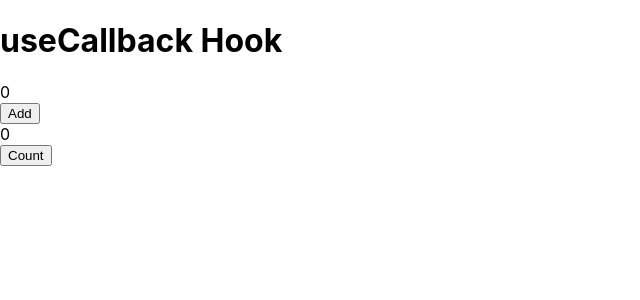
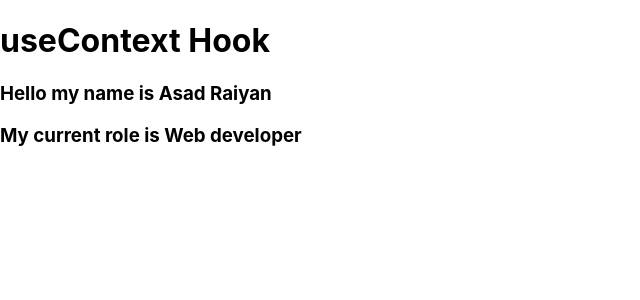
Before and after one commit to asadraiyan/React-Hooks-using-array-method, a React (Create React App) app: page / in a window 1280 px wide. Shown: the top 300 px of the page, without its empty margins (0-640 px from the left). Built offline with nearby package versions, Linux system fonts and the light colour scheme.

Commit message:
Implementing useContext Hook

```diff
--- a/src/App.js
+++ b/src/App.js
@@ -11,7 +11,7 @@
 // import Counter from "./components/Counter"
 // import Inputdisplay from "./components/Inputdisplay";
 // import QuoteGen from "./components/QuoteGen"
-import UseCallback from "./components/UseCallback";
+// import UseCallback from "./components/UseCallback";
 // import Usememohook from "./components/Usememohook";
 // import Userefhook from "./components/Userefhook"
 // import Home from './components/Home';
@@ -28,6 +28,7 @@ import UseCallback from "./components/UseCallback";
 // import InputForm from "./components/InputForm";
 // import NoteApp from "./components/NoteApp"
 // import Axios from "./components/Axios";
+import UseContext from "./components/ContextHook/UseContext";
 
 const App = () => {
   // const name = "Asad Raiyan"
@@ -51,7 +52,8 @@ const App = () => {
         {/* <Reactlifecyclemethod /> */}
         {/* <Userefhook /> */}
         {/* <Usememohook /> */}
-        <UseCallback />
+        {/* <UseCallback /> */}
+        <UseContext />
         {/* <Counter /> */}
         {/* <NoteApp /> */}
         {/* <LandingPage /> */}
--- /dev/null
+++ b/src/components/ContextHook/CompX.js
@@ -0,0 +1,13 @@
+import React, { useContext } from "react";
+import { context } from "./UseContext";
+
+const CompX = () => {
+  const name = useContext(context).name;
+  return (
+    <div>
+      <h3>{`Hello my name is ${name}`}</h3>
+    </div>
+  );
+};
+
+export default CompX;
--- /dev/null
+++ b/src/components/ContextHook/CompY.js
@@ -0,0 +1,12 @@
+import React, { useContext } from "react";
+import { context } from "./UseContext";
+const CompY = () => {
+  const role = useContext(context).role;
+  return (
+    <div>
+      <h3>{`My current role is ${role}`}</h3>
+    </div>
+  );
+};
+
+export default CompY;
--- /dev/null
+++ b/src/components/ContextHook/UseContext.js
@@ -0,0 +1,19 @@
+import React, { createContext } from "react";
+import CompX from "./CompX";
+import CompY from "./CompY";
+
+const context = createContext();
+const UseContext = () => {
+  return (
+    <div>
+      <context.Provider value={{ name: "Asad Raiyan", role: "Web developer" }}>
+        <h1>useContext Hook</h1>
+        <CompX />
+        <CompY />
+      </context.Provider>
+    </div>
+  );
+};
+
+export default UseContext;
+export { context };
```
Also changed, not shown: src/components/ContextHook/CompZ.js (added, +7 -0 lines).
